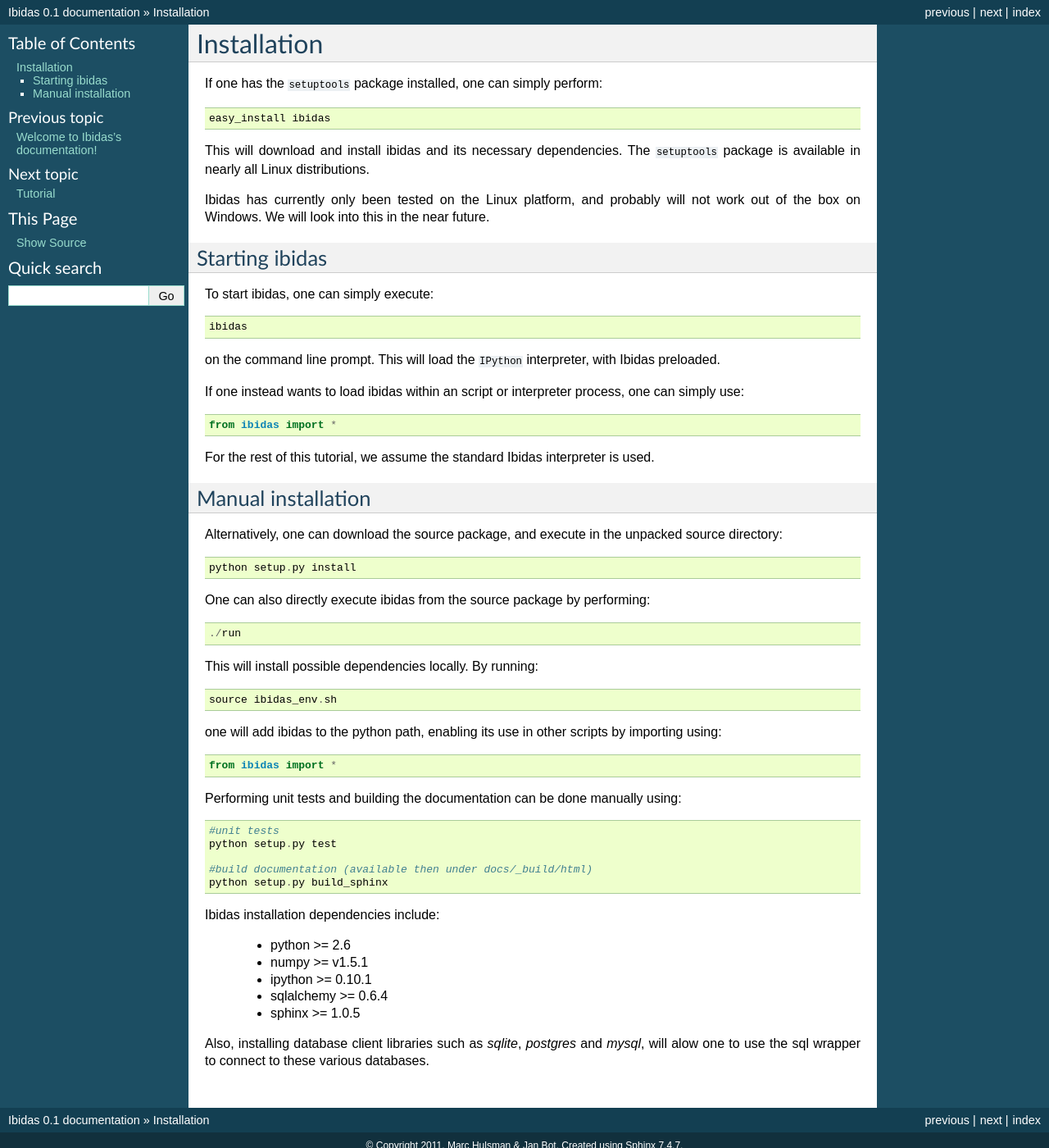
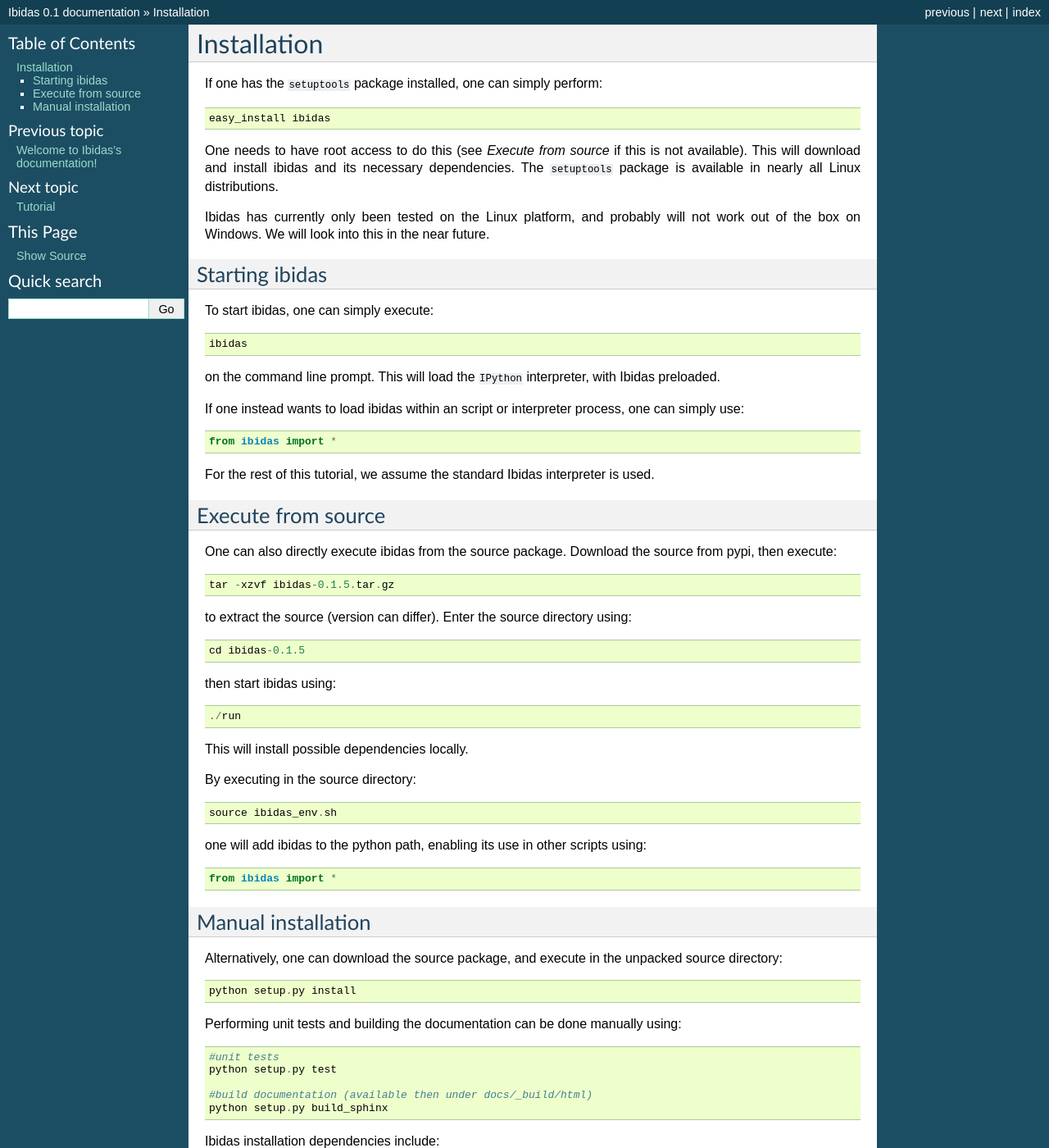
Before and after one commit to mhulsman/ibidas, a Sphinx documentation site: the page built from docs/installation.rst, in a window 1280 px wide and 1400 px high. Shown: the whole window at 82% size. Built offline with Sphinx 7.4.7, drawn with Linux system fonts in a browser that asks for light colours; formulas are drawn with MathJax 3.

Commit message:
Adapt documentation, version 0.1.6

```diff
--- a/docs/installation.rst
+++ b/docs/installation.rst
@@ -5,6 +5,7 @@
 
     easy_install ibidas
 
+One needs to have root access to do this (see `Execute from source` if this is not available).
 This will download and install ibidas and its necessary dependencies.
 The ``setuptools`` package is available in nearly all Linux distributions.
 
@@ -29,6 +30,31 @@
 For the rest of this tutorial, we assume the standard Ibidas interpreter is used.
 
 
+Execute from source
+-------------------
+One can also directly execute ibidas from the source package. Download the source from pypi,
+then execute::
+
+    tar -xzvf ibidas-0.1.5.tar.gz
+
+to extract the source (version can differ). Enter the source directory using::
+
+    cd ibidas-0.1.5
+
+then start ibidas using::
+
+    ./run
+
+This will install possible dependencies locally.
+
+By executing in the source directory::
+
+    source ibidas_env.sh
+
+one will add ibidas to the python path, enabling its use in other scripts using::
+
+    from ibidas import *
+
 Manual installation
 -------------------
 Alternatively, one can download the source package, and execute in the unpacked
@@ -36,17 +62,6 @@
 
     python setup.py install
 
-One can also directly execute ibidas from the source package by performing::
-
-    ./run
-
-This will install possible dependencies locally. By running::
-
-    source ibidas_env.sh
-
-one will add ibidas to the python path, enabling its use in other scripts by importing using::
-
-    from ibidas import *
 
 Performing unit tests and building the documentation can be done manually using::
 
--- a/setup.py
+++ b/setup.py
@@ -30,7 +30,7 @@
 
 setup(
     name="Ibidas",
-    version="0.1.5",
+    version="0.1.6",
     packages = find_packages(),
     test_suite = "test",
     scripts = ['bin/ibidas'],
```
Also changed, not shown: 1 other file.
